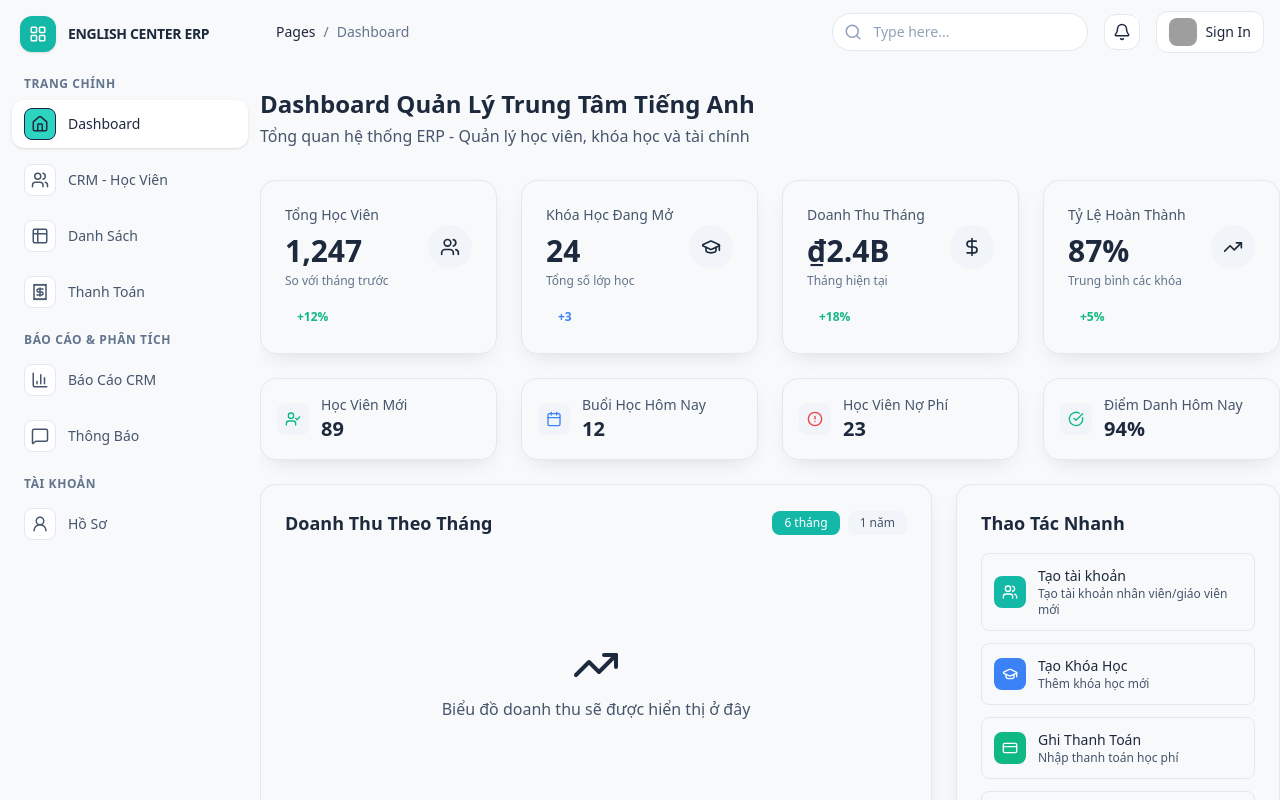
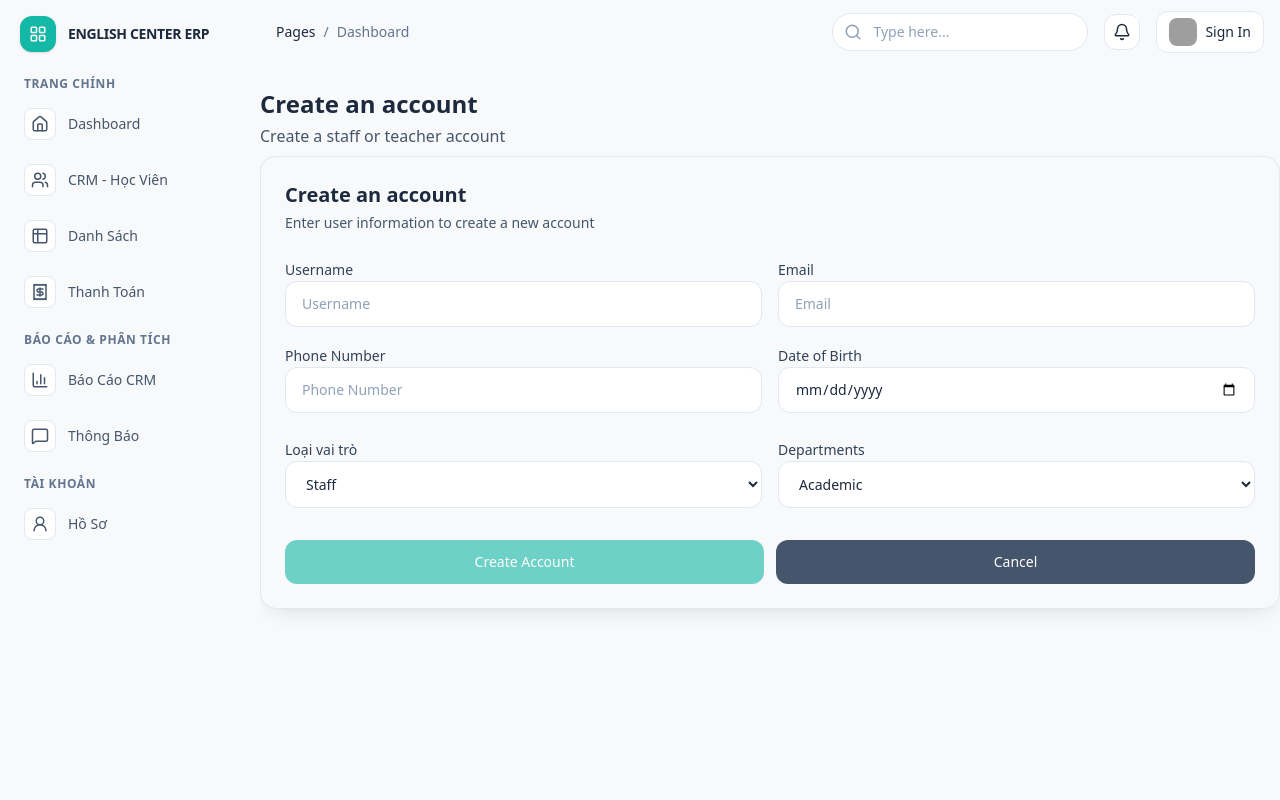
Before and after one commit to NguyenDucMinhKhoi/ERP, a React (Vite) app in the folder English-center-student-management-FE/: page /accounts/create in a window 1280 px wide. Before the commit this address led to /. Shown: the top 800 px of the page. Built offline with nearby package versions, Linux system fonts and the light colour scheme; grey boxes are pictures that could not be loaded.

Commit message:
Admin tạo tài khoản cho Staff và Teacher

```diff
--- a/English-center-student-management-FE/src/App.jsx
+++ b/English-center-student-management-FE/src/App.jsx
@@ -2,6 +2,7 @@ import React from "react";
 import { BrowserRouter, Routes, Route, Navigate } from "react-router-dom";
 import MainLayout from "./components/layouts/MainLayout.jsx";
 import Dashboard from "./pages/Dashboard.jsx";
+import CreateAccount from "./pages/CreateAccount.jsx";
 import LoginPage from "./pages/Login_Register/LoginPage.jsx";
 import CRMpage from "./pages/CRMpage.jsx";
 
@@ -17,6 +18,7 @@ export default function App() {
               <Routes>
                 <Route path="/" element={<Dashboard />} />
                 <Route path="/dashboard" element={<Dashboard />} />
+                <Route path="/accounts/create" element={<CreateAccount />} />
                 <Route path="/crm" element={<CRMpage />} />
                 <Route path="*" element={<Navigate to="/" replace />} />
               </Routes>
--- /dev/null
+++ b/English-center-student-management-FE/src/components/CRM/CreateAccountForm.jsx
@@ -0,0 +1,143 @@
+import React, { useMemo, useState } from "react";
+import InputField from "../UI/InputField.jsx";
+import Button from "../UI/Button.jsx";
+
+export default function CreateAccountForm({ onSubmit, onCancel }) {
+  const [formValues, setFormValues] = useState({
+    name: "",
+    email: "",
+    phone: "",
+    dob: "",
+    roleType: "employee", // employee | teacher
+    employeeRole: "Academic", // Academic | Sales | Finance
+  });
+
+  const isEmployee = formValues.roleType === "employee";
+
+  const handleChange = (e) => {
+    const { name, value } = e.target;
+    setFormValues((prev) => ({ ...prev, [name]: value }));
+  };
+
+  const handleSubmit = (e) => {
+    e.preventDefault();
+    const payload = {
+      name: formValues.name.trim(),
+      email: formValues.email.trim(),
+      phone: formValues.phone.trim(),
+      dateOfBirth: formValues.dob,
+      role:
+        formValues.roleType === "teacher"
+          ? { type: "teacher" }
+          : { type: "employee", department: formValues.employeeRole },
+    };
+    onSubmit?.(payload);
+  };
+
+  const isValid = useMemo(() => {
+    if (
+      !formValues.name ||
+      !formValues.email ||
+      !formValues.phone ||
+      !formValues.dob
+    )
+      return false;
+    if (isEmployee && !formValues.employeeRole) return false;
+    return true;
+  }, [formValues, isEmployee]);
+
+  return (
+    <form onSubmit={handleSubmit} className="card p-6 space-y-6">
+      <div>
+        <h2 className="text-xl font-semibold text-slate-800">Create an account</h2>
+        <p className="text-sm text-slate-600 mt-1">
+        Enter user information to create a new account
+        </p>
+      </div>
+
+      <div className="grid grid-cols-1 gap-4 md:grid-cols-2">
+        <InputField
+          label="Username"
+          name="name"
+          value={formValues.name}
+          onChange={handleChange}
+          placeholder="Username"
+          required
+        />
+        <InputField
+          label="Email"
+          type="email"
+          name="email"
+          value={formValues.email}
+          onChange={handleChange}
+          placeholder="Email"
+          required
+        />
+        <InputField
+          label="Phone Number"
+          name="phone"
+          value={formValues.phone}
+          onChange={handleChange}
+          placeholder="Phone Number"
+          required
+        />
+        <InputField
+          label="Date of Birth"
+          type="date"
+          name="dob"
+          value={formValues.dob}
+          onChange={handleChange}
+          required
+        />
+      </div>
+
+      <div className="grid grid-cols-1 gap-4 md:grid-cols-2">
+        <div className="space-y-1">
+          <label className="text-sm font-medium text-slate-700">
+            Loại vai trò
+          </label>
+          <select
+            name="roleType"
+            value={formValues.roleType}
+            onChange={handleChange}
+            className="w-full rounded-xl border border-slate-200 bg-surface px-4 py-3 text-sm outline-none ring-primary-light focus:ring-2"
+          >
+            <option value="employee">Staff</option>
+            <option value="teacher">Tearcher</option>
+          </select>
+        </div>
+
+        {isEmployee && (
+          <div className="space-y-1">
+            <label className="text-sm font-medium text-slate-700">
+            Departments
+            </label>
+            <select
+              name="employeeRole"
+              value={formValues.employeeRole}
+              onChange={handleChange}
+              className="w-full rounded-xl border border-slate-200 bg-surface px-4 py-3 text-sm outline-none ring-primary-light focus:ring-2"
+            >
+              <option value="Academic">Academic</option>
+              <option value="Sales">Sales</option>
+              <option value="Finance">Finance</option>
+            </select>
+          </div>
+        )}
+      </div>
+
+      <div className="flex items-center gap-3 pt-2">
+        <Button type="submit" disabled={!isValid} className="w-auto px-5">
+          Create Account
+        </Button>
+        <Button
+          type="button"
+          onClick={onCancel}
+          className="w-auto px-5 bg-slate-600"
+        >
+          Cancel
+        </Button>
+      </div>
+    </form>
+  );
+}
--- /dev/null
+++ b/English-center-student-management-FE/src/pages/CreateAccount.jsx
@@ -0,0 +1,29 @@
+import React from "react";
+import { useNavigate } from "react-router-dom";
+import CreateAccountForm from "../components/CRM/CreateAccountForm.jsx";
+
+export default function CreateAccount() {
+  const navigate = useNavigate();
+
+  const handleSubmit = (payload) => {
+    console.log("Create account payload:", payload);
+    // TODO: integrate API
+    navigate("/dashboard");
+  };
+
+  return (
+    <div className="space-y-6">
+      <div className="mb-2">
+        <h1 className="text-2xl font-bold text-slate-800">Create an account</h1>
+        <p className="text-slate-600 mt-1">
+        Create a staff or teacher account
+        </p>
+      </div>
+
+      <CreateAccountForm
+        onSubmit={handleSubmit}
+        onCancel={() => navigate(-1)}
+      />
+    </div>
+  );
+}
--- a/English-center-student-management-FE/src/pages/Dashboard.jsx
+++ b/English-center-student-management-FE/src/pages/Dashboard.jsx
@@ -1,4 +1,5 @@
 import React from "react";
+import { useNavigate } from "react-router-dom";
 import {
   Users,
   GraduationCap,
@@ -7,34 +8,34 @@ import {
   TrendingUp,
   AlertCircle,
   CheckCircle,
-  UserCheck
+  UserCheck,
 } from "lucide-react";
-import {
-  KPICard,
-  MetricCard,
-  ChartPlaceholder
-} from "../components/shared";
+import { KPICard, MetricCard, ChartPlaceholder } from "../components/shared";
 import {
   QuickActions,
   ModuleOverview,
-  RecentActivities
+  RecentActivities,
 } from "../components/dashboard";
 import { APITester } from "../components/CRM";
 
 export default function Dashboard() {
   // Event handlers
+  const navigate = useNavigate();
   const handleQuickAction = (action, actionData) => {
-    console.log('Quick action clicked:', action, actionData);
-    // TODO: Implement navigation or modal opening
+    if (action === "add-employee") {
+      navigate("/accounts/create");
+      return;
+    }
+    console.log("Quick action clicked:", action, actionData);
   };
 
   const handleModuleAction = (moduleTitle, action, actionIndex) => {
-    console.log('Module action clicked:', moduleTitle, action, actionIndex);
+    console.log("Module action clicked:", moduleTitle, action, actionIndex);
     // TODO: Implement navigation to specific module pages
   };
 
   const handleActivityClick = (activity, index) => {
-    console.log('Activity clicked:', activity, index);
+    console.log("Activity clicked:", activity, index);
     // TODO: Implement navigation to activity details
   };
 
@@ -42,8 +43,12 @@ export default function Dashboard() {
     <div className="space-y-6">
       {/* Header */}
       <div className="mb-8">
-        <h1 className="text-2xl font-bold text-slate-800">Dashboard Quản Lý Trung Tâm Tiếng Anh</h1>
-        <p className="text-slate-600 mt-1">Tổng quan hệ thống ERP - Quản lý học viên, khóa học và tài chính</p>
+        <h1 className="text-2xl font-bold text-slate-800">
+          Dashboard Quản Lý Trung Tâm Tiếng Anh
+        </h1>
+        <p className="text-slate-600 mt-1">
+          Tổng quan hệ thống ERP - Quản lý học viên, khóa học và tài chính
+        </p>
       </div>
 
       {/* KPI Cards - Top Level Metrics */}
```
